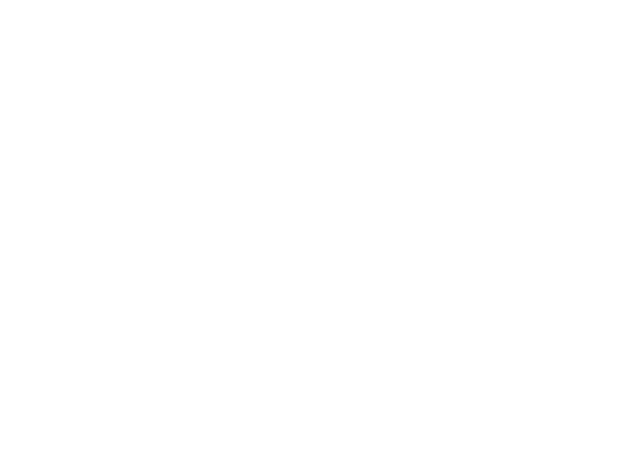
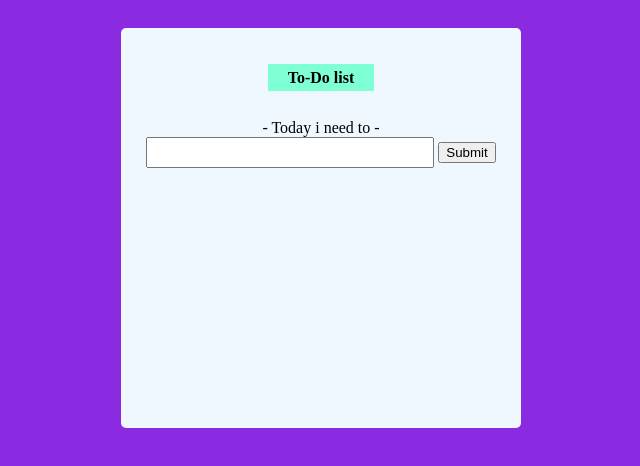
Before and after one commit to dts-kominfo-rea4b/challenge-dom-rizan1998, a website: page index.html in a window 1280 px wide. Shown: the whole page, without its empty margins (327-967 px from the left). Drawn offline with Linux system fonts and the light colour scheme.

Commit message:
mengerjakan dom challenge -membuat tampilan challange -membuat function pengkondisian case

```diff
--- a/index.html
+++ b/index.html
@@ -1,35 +1,108 @@
 <!DOCTYPE html>
 <html lang="en">
     <head>
-    <meta charset="UTF-8" />
-    <meta http-equiv="X-UA-Compatible" content="IE=edge" />
-    <meta name="viewport" content="width=device-width, initial-scale=1.0" />
+        <meta charset="UTF-8">
+        <meta http-equiv="X-UA-Compatible" content="IE=edge">
+        <meta name="viewport" content="width=device-width, initial-scale=1.0">
         <title>Challenge - DOM</title>
     </head>
+    <style>
+      body{
+        background-color: blueviolet;
+        height: 100%;
+        width: 100%;
+        display: flex;
+        justify-content: center;
+      }
+      #app{
+        margin-top: 20px;
+      }
+      #app>div{
+        height: 400px;
+        width: 400px;
+        background-color: aliceblue;
+        text-align: center;
+        border-radius: 5px;
+      }
+
+    #todo-title{
+      padding-top: 20px;
+      padding-bottom: 10px;
+    }
+
+    #todo-title span{
+      padding: 5px 20px 5px 20px;
+      background-color: aquamarine;
+    }
+
+
+    input{
+      width: 70%;
+      height: 25px;
+    }
+    </style>
     <body>
         <div id="app">
+            <div>
                 <!-- TODO: Buatlah sebuah header dengan id todo-title -->
+                <div id="todo-title">
+                    <h4>
+                        <span>To-Do list</span>
+                    </h4>
+                </div>
                 <!-- TODO: Buatlah sebuah subtitle dengan id todo-subtitle -->
-
+                <div id="todo-subtitle">
+                    - Today i need to -
+                </div>
                 <!-- Section: input -->
+                <section>
                     <!-- TODO: Buatlah sebuah input bertipe text dengan id todo-input -->
+                    <input type="text" id="todo-input" onkeypress="(
+              fnClickHandler(event))">
                     <!-- TODO: Buatlah sebuah button dengan id todo-submit -->
-
+                    <button id="todo-submit" onclick="(fnClickHandler(event))">Submit</button>
                     <!-- Section output -->
+                    <section>
                         <!-- TODO: Buatlah sebuah <ul> dengan id todo-output -->
+                        <ul id="todo-output"></ul>
+                    </section>
+                </section>
             </div>
-
+        </div>
         <!-- ! Untuk tantangan ini, script jangan diubah ke external js yah ! -->
         <script>
       // TODO: Deklarasi variable sesuai dengan kebutuhan di sini
-      let button;
-      let input;
-      let output;
+      let input = '';
+      let button = document.getElementById('todo-submit');
+      let output = document.getElementById('todo-output');
 
       // TODO: Buatlah sebuah fungsi dengan nama fnClickHandler
       // Fungsi yang digunakan untuk menambahkan tulisan
       // Jangan ubah cara deklarasi fungsinya, cukup isi saja
-      function fnClickHandler(toDoItem) {}
+      function fnClickHandler(toDoItem) {
+
+        if(toDoItem.type == "keypress" && event.key === "Enter"){
+        input = document.getElementById('todo-input').value;
+        output = document.getElementById('todo-output');
+        const li = document.createElement("li");
+        const textli = document.createTextNode(input);
+        li.appendChild(textli);
+        output.appendChild(li);
+        document.getElementById('todo-input').value = '';
+        }
+
+        if (toDoItem.type === "click") {
+          input = document.getElementById('todo-input').value;
+        output = document.getElementById('todo-output');
+        const li = document.createElement("li");
+        const textli = document.createTextNode(input);
+        li.appendChild(textli);
+        output.appendChild(li);
+        document.getElementById('todo-input').value = '';
+        }
+
+
+      }
 
       // TODO: register event onclick / addEventListener untuk button
       // akan menjalankan fungsi fnClickHandler
```
Lines whose indentation alone changed are shown as unchanged.
